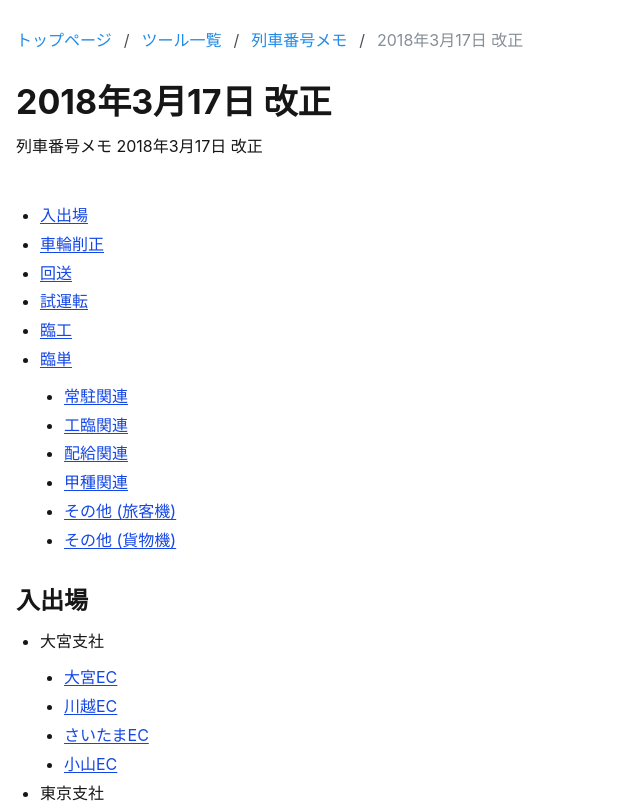
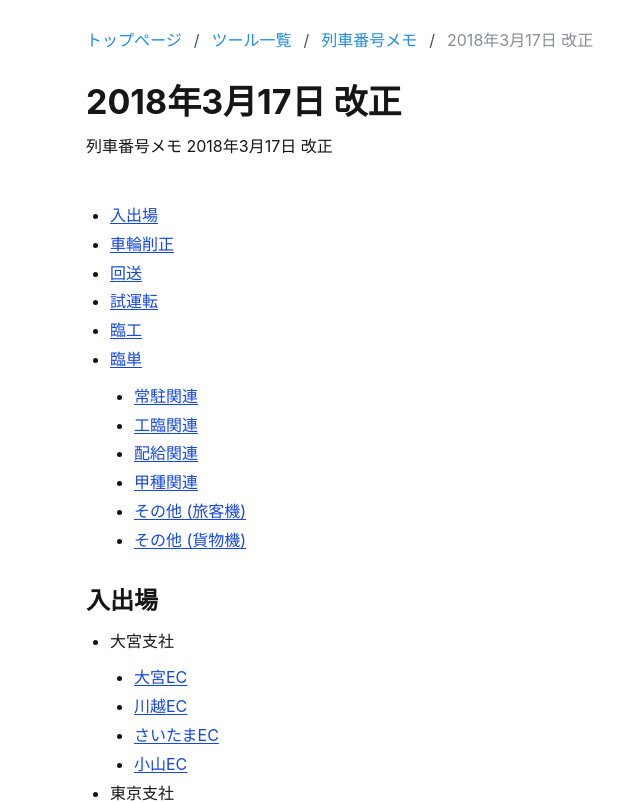
Before and after one commit to hiroxto/hiroxto.net, a Next.js app: page /tools/train-number/2018-03-17 in a window 1280 px wide. Shown: the top 803 px of the page, without its empty margins (0-640 px from the left). Built offline with nearby package versions, Linux system fonts and the light colour scheme.

Commit message:
fix: 子ページでもpageSizeは指定しない

```diff
--- a/components/train-number/train-number-page.tsx
+++ b/components/train-number/train-number-page.tsx
@@ -47,7 +47,6 @@ export function TrainNumberPage({ title, markdownSource }: TrainNumberPageProps)
             ]}
             title={title}
             description={`列車番号メモ ${title}`}
-            pageSize="xl"
         >
             <Stack gap="lg">
                 <section>
```
